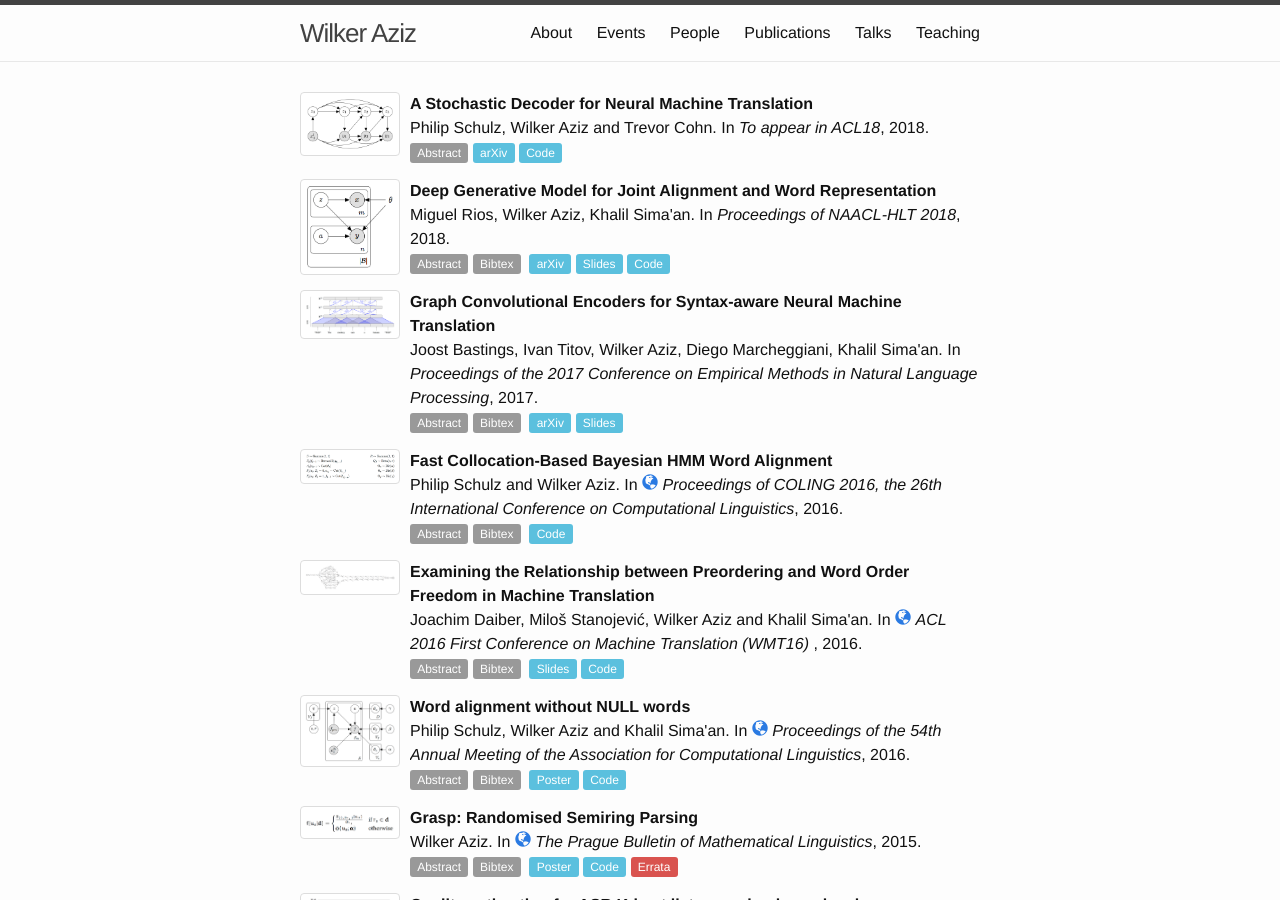
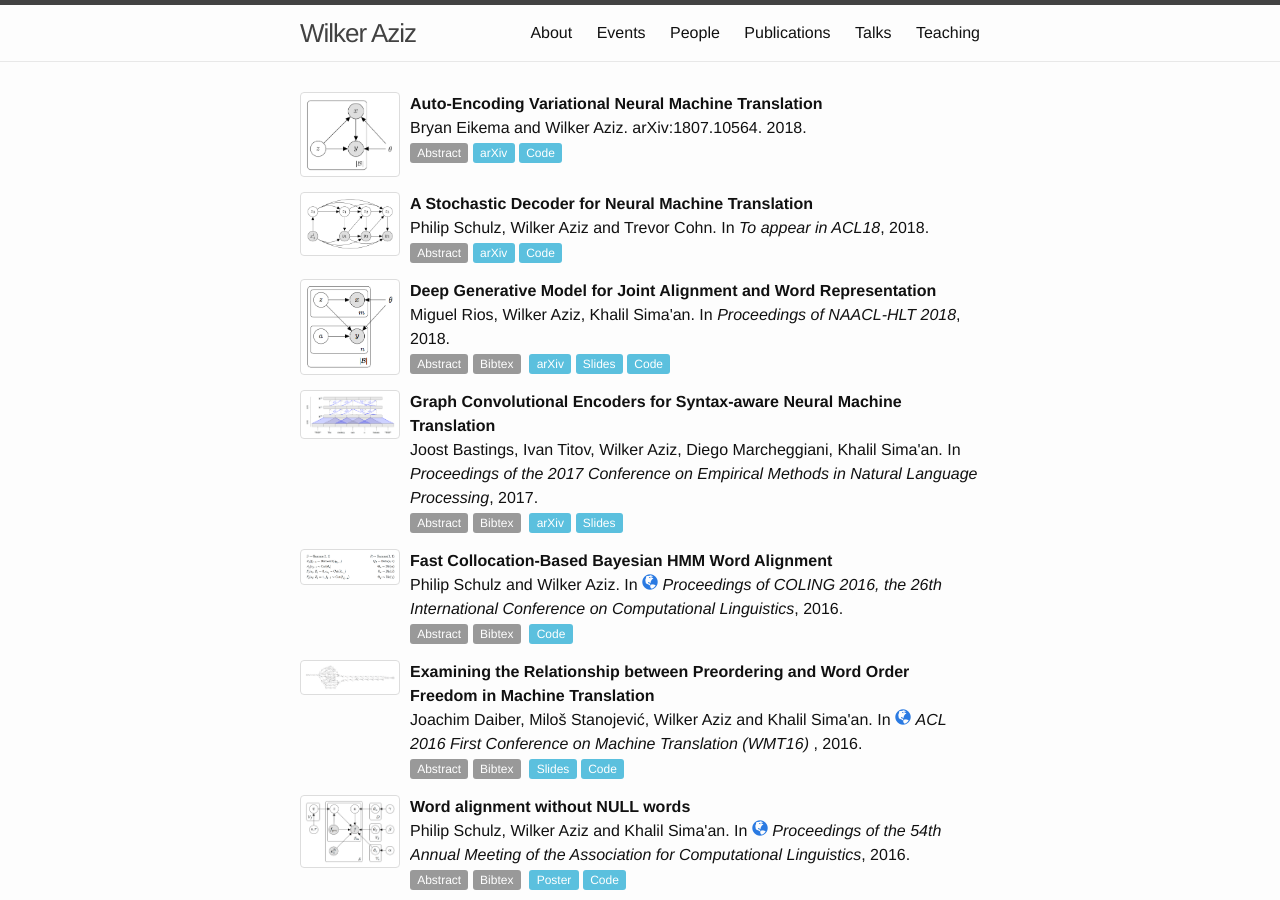
Before and after one commit to wilkeraziz/oldsite, a Jekyll site: the page built from publications.md, in a window 1280 px wide and 900 px high. Built offline with Jekyll 4.4.1, drawn with Linux system fonts in a browser that asks for light colours; some of the changed lines change nothing that is shown.

Commit message:
AEVNMT paper

```diff
--- a/_data/papers/2018.yml
+++ b/_data/papers/2018.yml
@@ -1,3 +1,18 @@
+-
+  layout: paper
+  paper-type: pre-print
+  selected: y
+  year: 2018
+  img: aevnmt
+  title: "Auto-Encoding Variational Neural Machine Translation"
+  authors: "Bryan Eikema and Wilker Aziz"
+  doc-url: //arxiv.org/pdf/1807.10564.pdf
+  arxiv: //arxiv.org/abs/1807.10564
+  code: //github.com/Roxot/AEVNMT
+  slides:
+  booktitle: "arXiv:1807.10564"
+  abstract: >
+    We present a deep generative model of bilingual sentence pairs. The model generates source and target sentences jointly from a shared latent representation and is parameterised by neural networks. Efficient training is done by amortised variational inference and reparameterised gradients. Additionally, we discuss the statistical implications of joint modelling and propose an efficient approximation to maximum a posteriori decoding for fast test-time predictions. We demonstrate the effectiveness of our model in three scenarios: in-domain training, mixed-domain training, and learning from a mix of gold-standard and synthetic data. Our experiments show consistently that our joint formulation outperforms conditional modelling in all such scenarios.
 -
   layout: paper
   paper-type: inproceedings
@@ -6,9 +21,9 @@
   img: sdec2018
   title: "A Stochastic Decoder for Neural Machine Translation"
   authors: "Philip Schulz, Wilker Aziz and Trevor Cohn"
-  doc-url: https://arxiv.org/pdf/1805.10844.pdf
-  arxiv: https://arxiv.org/abs/1805.10844
-  code: https://github.com/philschulz/stochastic-decoder
+  doc-url: //arxiv.org/pdf/1805.10844.pdf
+  arxiv: //arxiv.org/abs/1805.10844
+  code: //github.com/philschulz/stochastic-decoder
   slides:
   booktitle: "To appear in ACL18"
   abstract: >
@@ -21,9 +36,9 @@
   img: embedalign2018
   title: "Deep Generative Model for Joint Alignment and Word Representation"
   authors: "Miguel Rios, Wilker Aziz, Khalil Sima'an"
-  doc-url: http://aclweb.org/anthology/N18-1092
-  arxiv: https://arxiv.org/abs/1802.05883
-  code: https://github.com/uva-slpl/embedalign
+  doc-url: //aclweb.org/anthology/N18-1092
+  arxiv: //arxiv.org/abs/1802.05883
+  code: //github.com/uva-slpl/embedalign
   slides: /slides/embedalign-naacl18.pdf
   booktitle: "Proceedings of NAACL-HLT 2018"
   abstract: >
--- a/_includes/paper.html
+++ b/_includes/paper.html
@@ -30,6 +30,8 @@
             {% if include.paper.pages %}: pages {{ include.paper.pages }},{% endif %}
       {% when "thesis" %}
         PhD thesis, {{ include.paper.institution }}.
+      {% when "pre-print" %}
+        {{ include.paper.booktitle }}.
     {% endcase %}
     {{ include.paper.year }}.
     {% if include.paper.note %}<i>{{ include.paper.note }}</i>{% endif %}
```
Also changed, not shown: img/paper/aevnmt.png (added).
